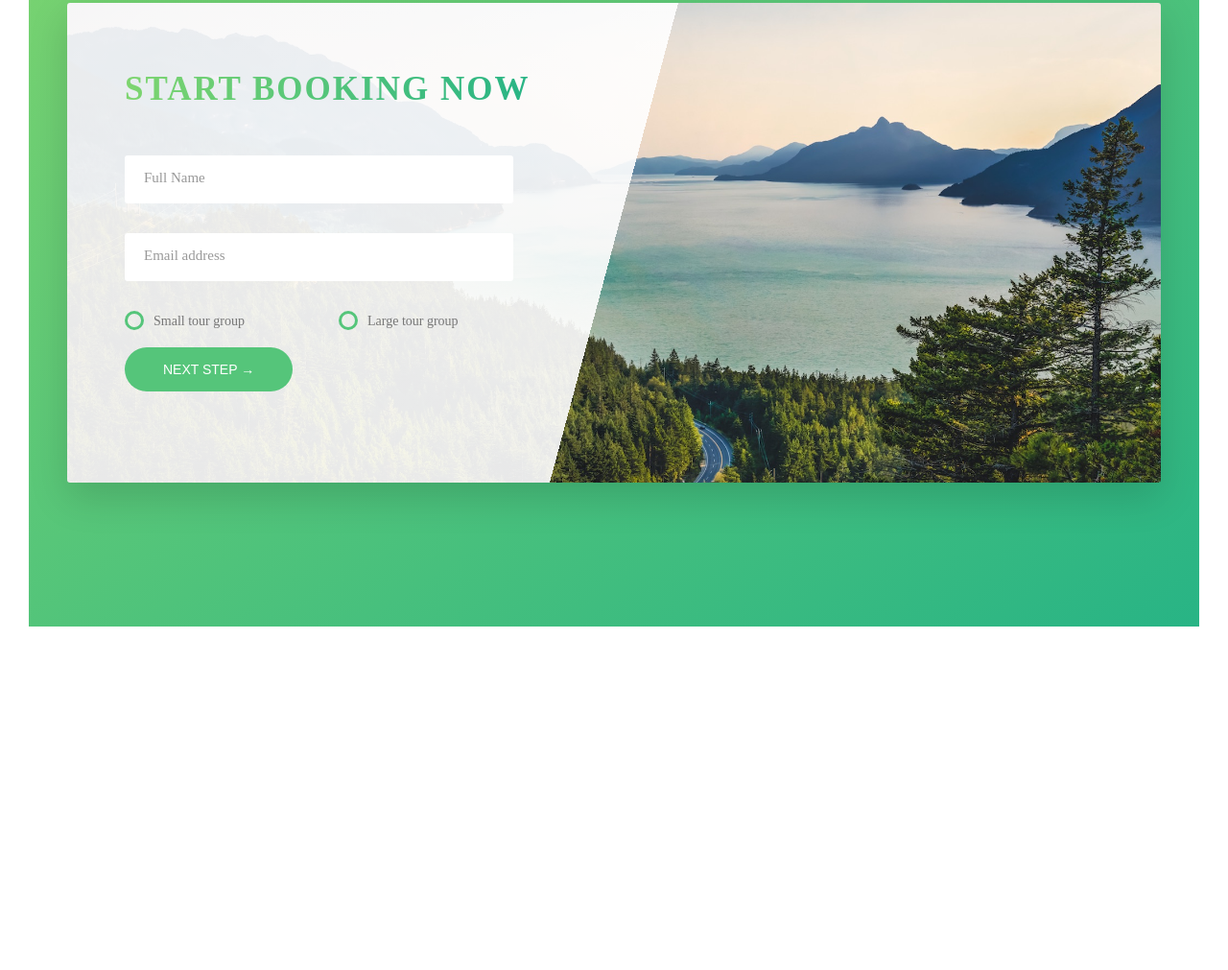
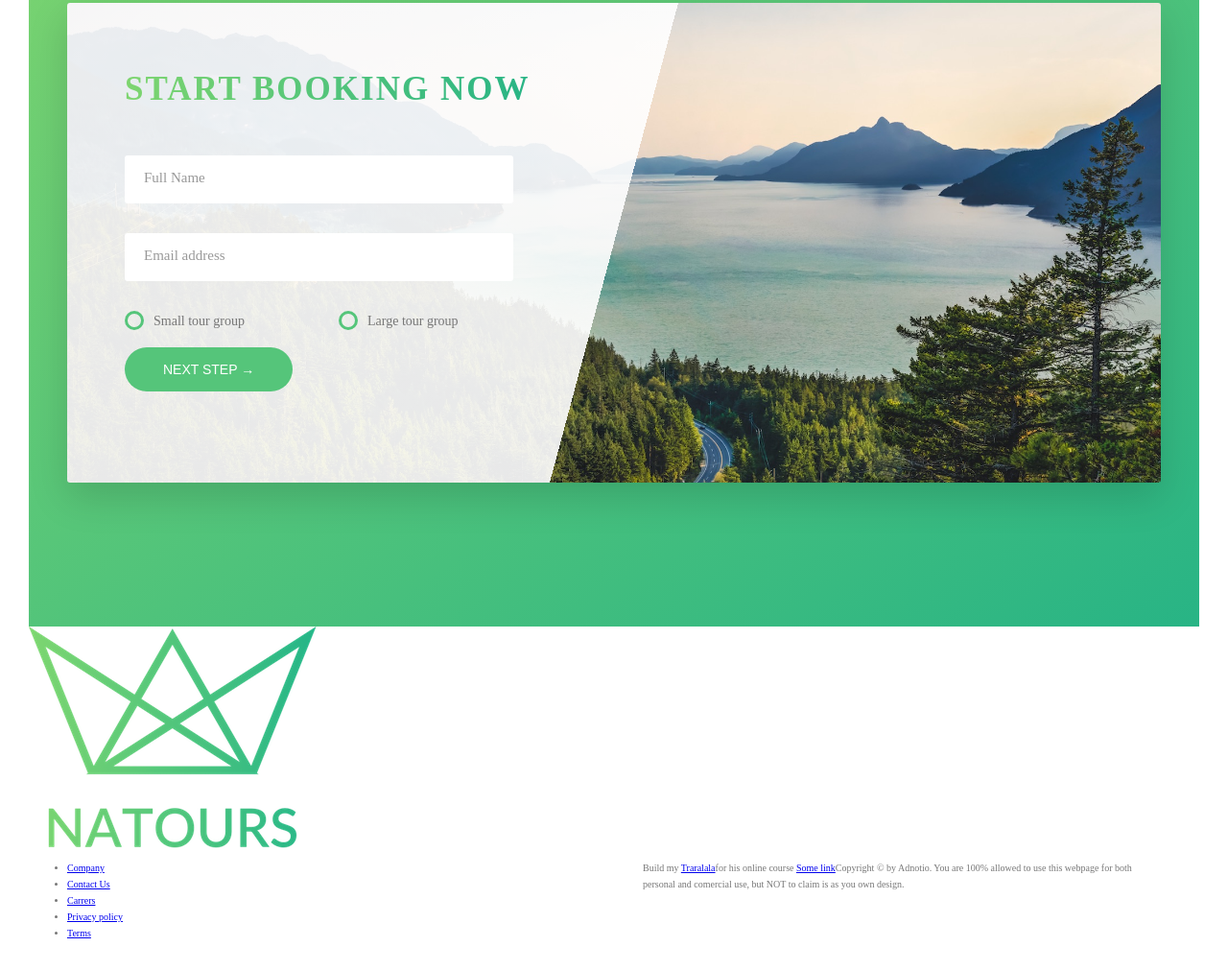
Before and after one commit to Dekstryn/Natours, a website: page index.html in a window 1280 px wide. Shown: the part 4720-5731 px from the top of the page at 96% size. Before the commit the page ends 5403 px from the top, so only its background shows below. Drawn offline with Linux system fonts and the light colour scheme.

Commit message:
Added footer

```diff
--- a/index.html
+++ b/index.html
@@ -329,7 +329,29 @@
                </div>
            </section>
         </main>
-
+        <footer class="footer">
+            <div class="footer__logo-box">
+                <img src="img/logo-green-2x.png" alt="Full logo-green-2x" class="footer__logo">
+            </div>
+            <div class="row">
+                <div class="col-1-of-2">
+                    <div class="footer__navigation">
+                        <ul class="footer__list">
+                            <li class="footer__item"><a href="#" class="footer__link">Company</a></li>
+                            <li class="footer__item"><a href="#" class="footer__link">Contact Us</a></li>
+                            <li class="footer__item"><a href="#" class="footer__link">Carrers</a></li>
+                            <li class="footer__item"><a href="#" class="footer__link">Privacy policy</a></li>
+                            <li class="footer__item"><a href="#" class="footer__link">Terms</a></li>
+                        </ul>
+                    </div>
+                </div>
+                <div class="col-1-of-2">
+                    <p class="footer__copyright">
+                        Build my <a href="#" class="footer__link">Traralala</a>for his online course <a href="#" class="footer__link">Some link</a>Copyright &copy; by Adnotio. You are 100% allowed to use this webpage for both personal and comercial use, but NOT to claim is as you own design.
+                    </p>
+                </div>
+            </div>
+        </footer>
         <!--
         <section class="grid-test">
             <div class="row">
```
